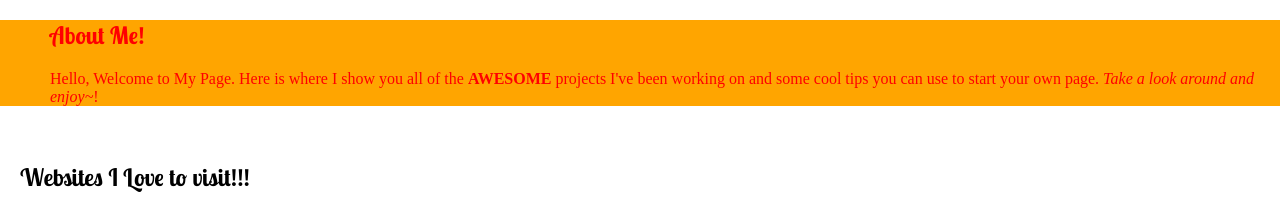
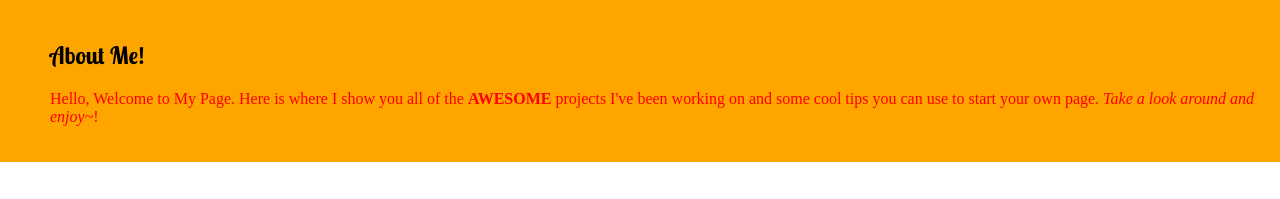
Before and after one commit to sdolmo/sdolmo.github.io, a plain HTML site: page index.html in a window 1280 px wide. Shown: the part 439-638 px from the top of the page. Drawn offline with Linux system fonts and the light colour scheme.

Commit message:
io me change

```diff
--- a/index.html
+++ b/index.html
@@ -15,14 +15,14 @@
       <h2>Programmer & Engineer</h2>
     </header>
 
-  <section id="about"> <!-- This is the beginning of our About section, with an id of about -->
+  <section class="links padded" id="about"> <!-- This is the beginning of our About section, with an id of about -->
 
     <h2>About Me!</h2>
 
-    <p> Hello, Welcome to My Page.
-    Here is where I show you all of the <strong>AWESOME</strong> projects I've been working on
-    and some cool tips you can use to start your own page.
-    <em>Take a look around and enjoy~</em>!</p>
+      <p> Hello, Welcome to My Page.
+      Here is where I show you all of the <strong>AWESOME</strong> projects I've been working on
+      and some cool tips you can use to start your own page.
+      <em>Take a look around and enjoy~</em>!</p>
 
   </section>
 
```
